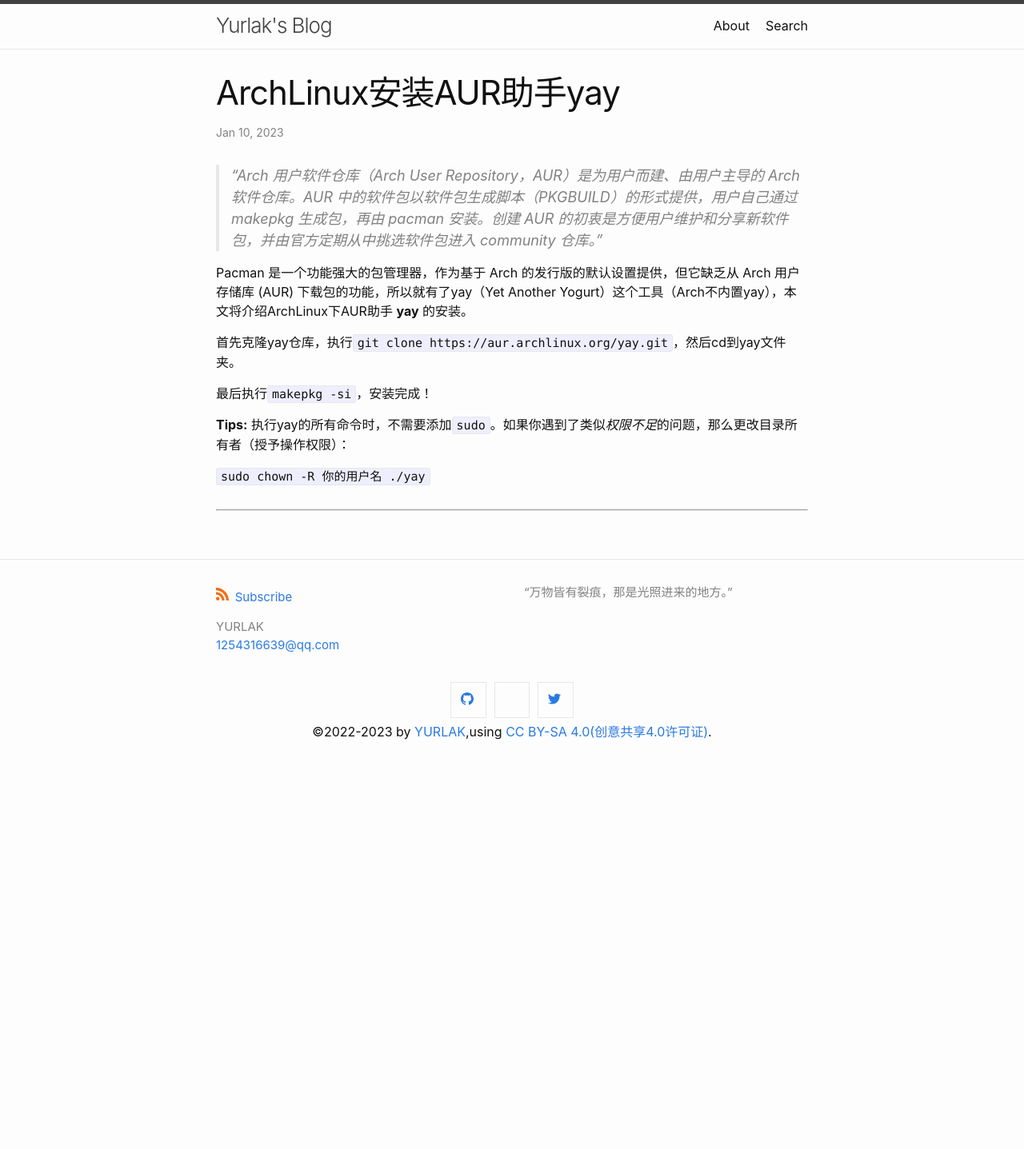
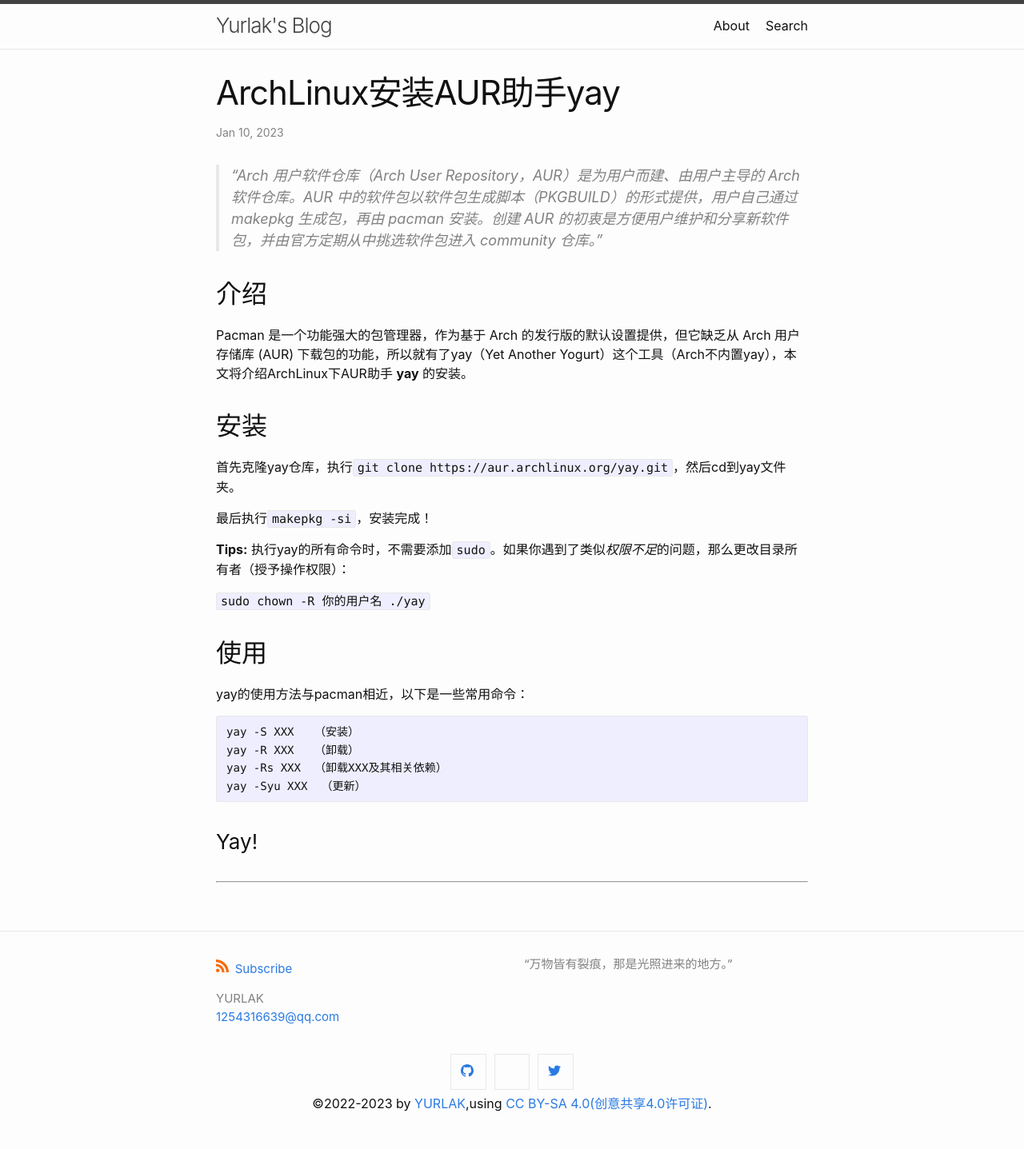
Before and after one commit to YURLAK/YURLAK.github.io, a Jekyll site: the page built from _posts/2023-01-10-Arch安装AUR助手yay.md, in a window 1280 px wide. Shown: the whole page at 80% size. Built offline with Jekyll 4.4.1, drawn with Linux system fonts in a browser that asks for light colours; comment, search, counter and statistics services are not loaded; before the commit the page ends 972 px from its top, so only the background shows below that.

Commit message:
Update 2023-01-10-Arch安装AUR助手yay.md

````diff
--- a/_posts/2023-01-10-Arch安装AUR助手yay.md
+++ b/_posts/2023-01-10-Arch安装AUR助手yay.md
@@ -7,7 +7,10 @@
 ---
 >“Arch 用户软件仓库（Arch User Repository，AUR）是为用户而建、由用户主导的 Arch 软件仓库。AUR 中的软件包以软件包生成脚本（PKGBUILD）的形式提供，用户自己通过 makepkg 生成包，再由 pacman 安装。创建 AUR 的初衷是方便用户维护和分享新软件包，并由官方定期从中挑选软件包进入 community 仓库。”
 
+## 介绍
 Pacman 是一个功能强大的包管理器，作为基于 Arch 的发行版的默认设置提供，但它缺乏从 Arch 用户存储库 (AUR) 下载包的功能，所以就有了yay（Yet Another Yogurt）这个工具（Arch不内置yay），本文将介绍ArchLinux下AUR助手 **yay** 的安装。
+
+## 安装
 
 首先克隆yay仓库，执行`git clone https://aur.archlinux.org/yay.git`，然后cd到yay文件夹。
 
@@ -16,3 +19,15 @@
 **Tips:** 执行yay的所有命令时，不需要添加`sudo`。如果你遇到了类似*权限不足*的问题，那么更改目录所有者（授予操作权限）：
 
 `sudo chown -R 你的用户名 ./yay`
+
+## 使用
+
+yay的使用方法与pacman相近，以下是一些常用命令：
+```
+yay -S XXX   （安装）
+yay -R XXX   （卸载）
+yay -Rs XXX  （卸载XXX及其相关依赖）
+yay -Syu XXX  （更新）
+```
+
+### Yay!
````
